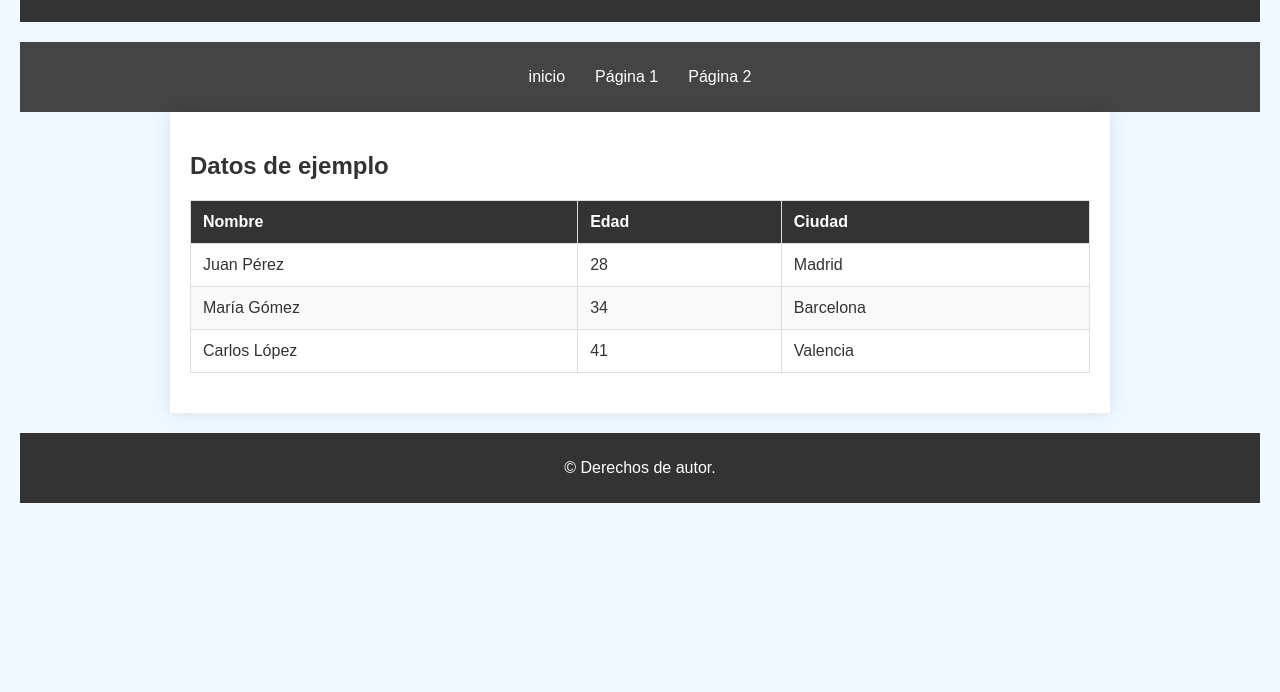
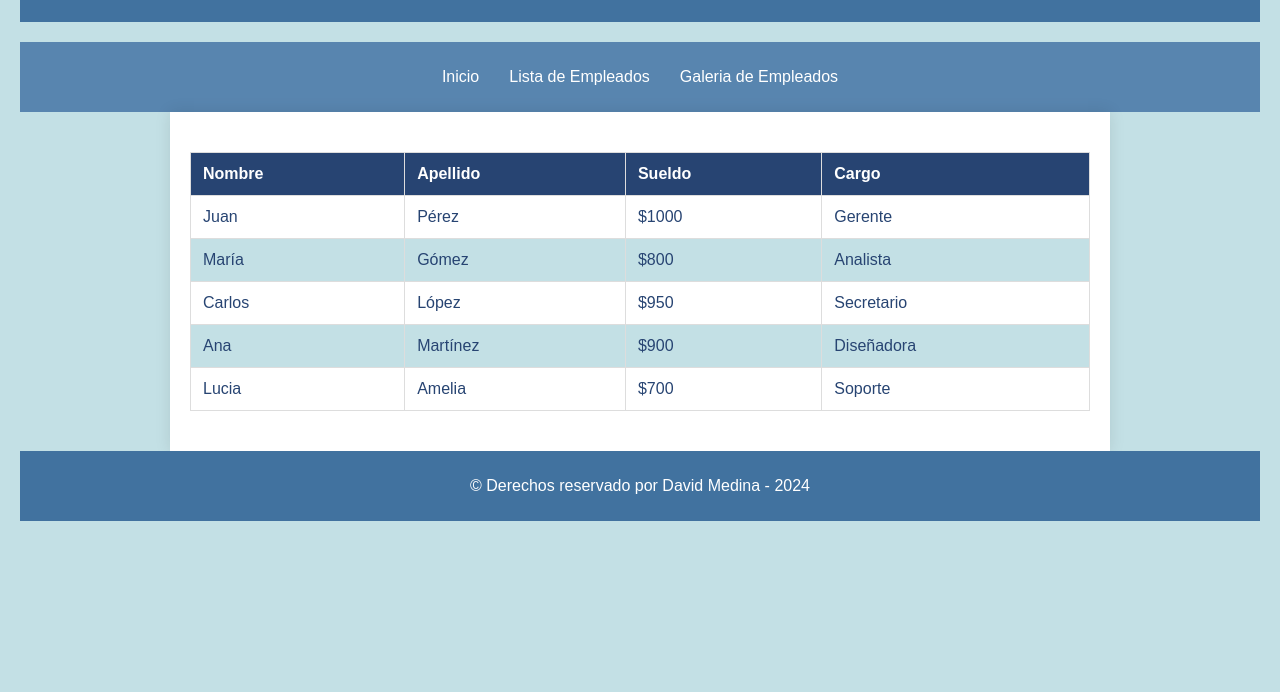
Before and after one commit to Jerry11py/TP2_David_Medina, a plain HTML site: page pagina1.html in a window 1280 px wide. Shown: the part 108-800 px from the top of the page. Drawn offline with Linux system fonts and the light colour scheme.

Commit message:
Entrega de tarea2

```diff
--- a/estilos/estilo_galeria.css
+++ b/estilos/estilo_galeria.css
@@ -1,27 +1,24 @@
-
 body {
     font-family: Arial, sans-serif;
-    background-color: #f0f8ff;
-    color: #333;
+    background-color: #c3e0e5;
+    color: #274472;
     margin: 0;
     padding: 20px;
 }
 
-
 header {
     text-align: center;
-    background-color: #333;
+    background-color: #41729f;
     color: #fff;
     padding: 15px 0;
     margin-bottom: 20px;
 }
 
-
 .navbar {
     list-style: none;
     display: flex;
     justify-content: center;
-    background-color: #444;
+    background-color: #5885af;
     padding: 10px;
     margin: 0;
 }
@@ -34,15 +31,14 @@ header {
     text-decoration: none;
     color: #fff;
     padding: 8px 15px;
-    background-color: #555;
+    background-color: #274472;
     border-radius: 5px;
     transition: background-color 0.3s;
 }
 
 .navbar a:hover {
-    background-color: #666;
+    background-color: #41729f;
 }
-
 
 .galeria {
     display: grid;
@@ -54,6 +50,7 @@ header {
     overflow: hidden;
     border-radius: 10px;
     box-shadow: 0 4px 8px rgba(0, 0, 0, 0.1);
+    background-color: #fff;
 }
 
 .imagen img {
@@ -66,11 +63,9 @@ header {
     transform: scale(1.05);
 }
 
-
 footer {
     text-align: center;
     padding: 10px;
-    background-color: #333;
+    background-color: #41729f;
     color: #fff;
-    margin-top: 20px;
 }
--- a/estilos/estilo_tabla.css
+++ b/estilos/estilo_tabla.css
@@ -1,21 +1,18 @@
-
 body {
     font-family: Arial, sans-serif;
-    background-color: #f0f8ff;
-    color: #333;
+    background-color: #c3e0e5;
+    color: #274472;
     margin: 0;
     padding: 20px;
 }
 
-
 header {
     text-align: center;
-    background-color: #333;
+    background-color: #41729f;
     color: #fff;
     padding: 15px 0;
     margin-bottom: 20px;
 }
-
 
 main {
     background-color: #fff;
@@ -25,7 +22,6 @@ main {
     margin: 0 auto;
 }
 
-
 table {
     width: 100%;
     border-collapse: collapse;
@@ -34,12 +30,10 @@ table {
     text-align: left;
 }
 
-
 thead {
-    background-color: #333;
+    background-color: #274472;
     color: #fff;
 }
-
 
 th,
 td {
@@ -47,26 +41,24 @@ td {
     padding: 12px;
 }
 
-
 tr:nth-child(even) {
-    background-color: #f9f9f9;
+    background-color: #c3e0e5;
 }
 
-
 tr:hover {
-    background-color: #f1f1f1;
+    background-color: #5885af;
+    color: #fff;
 }
-
 
 footer {
     text-align: center;
     padding: 10px;
-    background-color: #333;
+    background-color: #41729f;
     color: #fff;
-    margin-top: 20px;
 }
+
 nav {
-    background: #444;
+    background: #5885af;
     padding: 10px;
 }
 
@@ -76,6 +68,7 @@ nav ul {
     justify-content: center;
     padding: 0;
 }
+
 nav ul li {
     margin: 0 15px;
 }
--- a/estilos/estilos.css
+++ b/estilos/estilos.css
@@ -3,19 +3,19 @@ body {
     line-height: 1.6;
     margin: 0;
     padding: 0;
-    background-color: #f4f4f4;
-    color: #333;
+    background-color: #c3e0e5;
+    color: #274472;
 }
 
 header {
-    background: #333;
+    background: #41729f;
     color: #fff;
     padding: 10px 20px;
     text-align: center;
 }
 
 nav {
-    background: #444;
+    background: #5885af;
     padding: 10px;
 }
 
@@ -50,6 +50,6 @@ section {
 footer {
     text-align: center;
     padding: 10px;
-    background: #333;
+    background: #41729f;
     color: #fff;
 }
--- a/pagina1.html
+++ b/pagina1.html
@@ -5,54 +5,70 @@
     <meta charset="UTF-8">
     <meta http-equiv="X-UA-Compatible" content="IE=edge">
     <meta name="viewport" content="width=device-width, initial-scale=1.0">
-    <title>Página con Tabla</title>
+    <title>Página de Empleados</title>
     <link rel="stylesheet" href="estilos/estilo_tabla.css">
 </head>
 
+
 <body>
     <header>
-        <h1>Ejemplo de Tabla</h1>
+        <h1>Galería de Empleados</h1>
     </header>
-        <nav>
-            <ul class="navbar">
-                <li><a href="index.html">inicio</a></li>
-                <li><a href="pagina1.html">Página 1</a></li>
-                <li><a href="pagina2.html">Página 2</a></li>
-            </ul>
-        </nav>
+    <nav>
+        <ul class="navbar">
+            <li><a href="index.html">Inicio</a></li>
+            <li><a href="pagina1.html">Lista de Empleados</a></li>
+            <li><a href="pagina2.html">Galeria de Empleados</a></li>
+        </ul>
+    </nav>
     <main>
         <section>
-            <h2>Datos de ejemplo</h2>
             <table>
                 <thead>
                     <tr>
                         <th>Nombre</th>
-                        <th>Edad</th>
-                        <th>Ciudad</th>
+                        <th>Apellido</th>
+                        <th>Sueldo</th>
+                        <th>Cargo</th>
                     </tr>
                 </thead>
                 <tbody>
                     <tr>
-                        <td>Juan Pérez</td>
-                        <td>28</td>
-                        <td>Madrid</td>
+                        <td>Juan</td>
+                        <td>Pérez</td>
+                        <td>$1000</td>
+                        <td>Gerente</td>
                     </tr>
                     <tr>
-                        <td>María Gómez</td>
-                        <td>34</td>
-                        <td>Barcelona</td>
+                        <td>María</td>
+                        <td>Gómez</td>
+                        <td>$800</td>
+                        <td>Analista</td>
                     </tr>
                     <tr>
-                        <td>Carlos López</td>
-                        <td>41</td>
-                        <td>Valencia</td>
+                        <td>Carlos</td>
+                        <td>López</td>
+                        <td>$950</td>
+                        <td>Secretario</td>
+                    </tr>
+                    <tr>
+                        <td>Ana</td>
+                        <td>Martínez</td>
+                        <td>$900</td>
+                        <td>Diseñadora</td>
+                    </tr>
+                    <tr>
+                        <td>Lucia</td>
+                        <td>Amelia</td>
+                        <td>$700</td>
+                        <td>Soporte</td>
                     </tr>
                 </tbody>
             </table>
         </section>
     </main>
     <footer>
-        <p>&copy; Derechos de autor.</p>
+        <p>&copy; Derechos reservado por David Medina - 2024</p>
     </footer>
 </body>
 
```
Also changed, not shown: index.html (+11 -16 lines), pagina2.html (+18 -11 lines), imagenes/empleado1.jpeg (added), imagenes/empleado3.jpeg (added), imagenes/empleado4.jpeg (added), imagenes/empleado5.jpeg (added), 1 other file.
